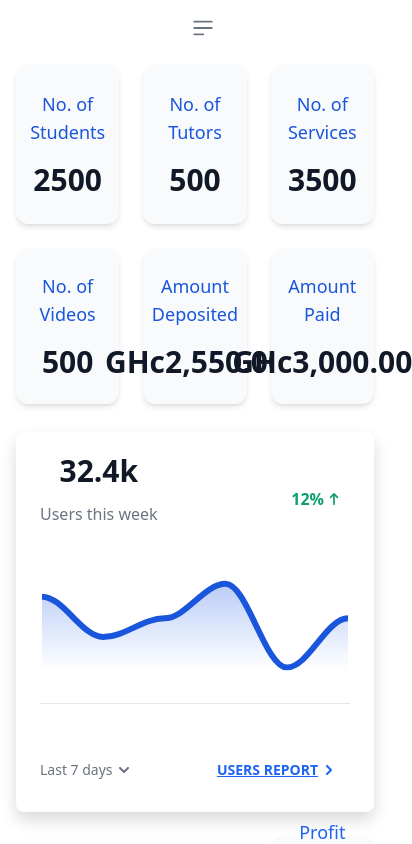
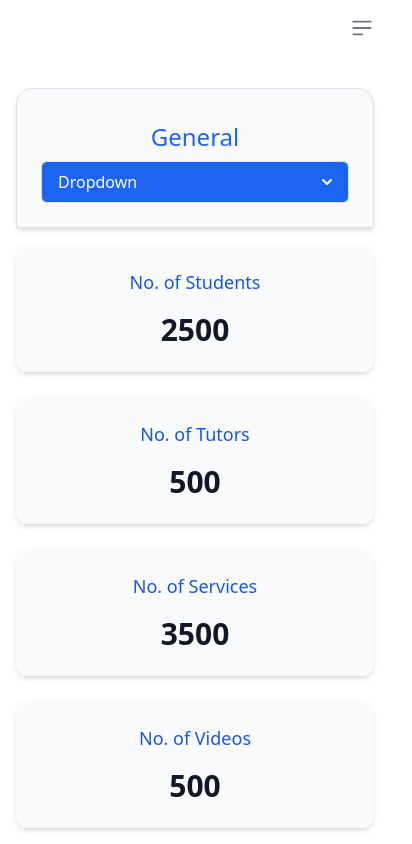
Before and after one commit to Tutorium-App/TutoriumDashboard, a React (Create React App) app: page /dashboard in a window 390 px wide. Shown: the top 844 px of the page, 412 px wide, since content can reach past the window. Built offline with nearby package versions, Linux system fonts and the light colour scheme.

Commit message:
responsivit

```diff
--- a/src/Dashboard/Dashboard.js
+++ b/src/Dashboard/Dashboard.js
@@ -10,18 +10,53 @@ const Dashboard = () => {
   const handleSidebarItemClick = (view) => {
     setCurrentView(view);
   };
+  const [isSidebarOpen, setIsSidebarOpen] = useState(true);
 
+  const toggleSidebar = () => {
+    setIsSidebarOpen(!isSidebarOpen);
+  };
+
+  const [isDropdownOpen, setDropdownOpen] = useState(false);
+
+  const toggleDropdown = () => {
+    setDropdownOpen(!isDropdownOpen);
+  };
+
+  const closeDropdown = () => {
+    setDropdownOpen(false);
+  };
   return (
     <div>
 
-      <button data-drawer-target="logo-sidebar" data-drawer-toggle="logo-sidebar" aria-controls="logo-sidebar" type="button" className="inline-flex items-center p-2 mt-2 ms-3 text-sm text-gray-500 rounded-lg sm:hidden hover:bg-gray-100 focus:outline-none focus:ring-2 focus:ring-gray-200 dark:text-gray-400 dark:hover:bg-gray-700 dark:focus:ring-gray-600">
-        <span className="sr-only">Open sidebar</span>
-        <svg className="w-6 h-6" aria-hidden="true" fill="currentColor" viewBox="0 0 20 20" xmlns="http://www.w3.org/2000/svg">
-          <path clip-rule="evenodd" fill-rule="evenodd" d="M2 4.75A.75.75 0 012.75 4h14.5a.75.75 0 010 1.5H2.75A.75.75 0 012 4.75zm0 10.5a.75.75 0 01.75-.75h7.5a.75.75 0 010 1.5h-7.5a.75.75 0 01-.75-.75zM2 10a.75.75 0 01.75-.75h14.5a.75.75 0 010 1.5H2.75A.75.75 0 012 10z"></path>
-        </svg>
-      </button>
-
-      <aside id="logo-sidebar" className="fixed top-0 left-0 z-40 w-64 h-screen transition-transform -translate-x-full sm:translate-x-0" aria-label="Sidebar">
+<div className="flex justify-end">
+  <button
+    data-drawer-target="logo-sidebar"
+    data-drawer-toggle="logo-sidebar"
+    aria-controls="logo-sidebar"
+    type="button"
+    className="inline-flex p-2 mt-2 mr-2 text-sm text-gray-500 rounded-lg sm:hidden hover:bg-gray-100 focus:outline-none focus:ring-2 focus:ring-gray-200 dark:text-gray-400 dark:hover:bg-gray-700 dark:focus:ring-gray-600"
+    onClick={toggleSidebar}
+  >
+    <span className="sr-only">Open sidebar</span>
+    <svg
+      className="w-6 h-6"
+      aria-hidden="true"
+      fill="currentColor"
+      viewBox="0 0 20 20"
+      xmlns="http://www.w3.org/2000/svg"
+    >
+      <path
+        clipRule="evenodd"
+        fillRule="evenodd"
+        d="M2 4.75A.75.75 0 012.75 4h14.5a.75.75 0 010 1.5H2.75A.75.75 0 012 4.75zm0 10.5a.75.75 0 01.75-.75h7.5a.75.75 0 010 1.5h-7.5a.75.75 0 01-.75-.75zM2 10a.75.75 0 01.75-.75h14.5a.75.75 0 010 1.5H2.75A.75.75 0 012 10z"
+      ></path>
+    </svg>
+  </button>
+  </div>
+      <aside id="logo-sidebar" className={`fixed top-0 left-0 z-40 w-54 h-screen transition-transform ${
+          isSidebarOpen ? "-translate-x-full   sm:translate-x-0" : "translate-x-0"
+        } sm:translate-x-0`}
+        aria-label="Sidebar">
         <div className="h-full px-3 py-4 overflow-y-auto bg-blue-600 dark:bg-gray-800">
           <a href="#" className="flex items-center ps-2.5 mb-5 no-underline">
             <img src="" alt="Logo" />
--- a/src/Dashboard/Home/Home.js
+++ b/src/Dashboard/Home/Home.js
@@ -1,110 +1,179 @@
 import React from 'react';
 import ChartComponent from '../ChartComponent'
+import { useState } from 'react';
 const Home = ()=>{
+  const [isDropdownOpen, setDropdownOpen] = useState(false);
 
+  const toggleDropdown = () => {
+    setDropdownOpen(!isDropdownOpen);
+  };
+
+  const closeDropdown = () => {
+    setDropdownOpen(false);
+  };
     return(
         <div className="p-2 sm:ml-64">
 
 
 
    <div className="p-2">
-
-<nav className="bg-white border-gray-200 dark:bg-gray-900 dark:border-gray-700 w-100 ">
-  <div className="max-w-screen-xl flex flex-wrap items-center mx-auto   ">
-
-    <div className="hidden w-full md:block md:w-100  " id="navbar-dropdown ">
-      <ul className="flex flex-col font-medium p-4 md:p-0 mt-4 border border-gray-100 shadow-md rounded-tl-lg  rounded-tr-lg bg-gray-50 md:space-x-8 rtl:space-x-reverse md:flex-row md:mt-0 md:border-0 md:bg-white dark:bg-gray-800 md:dark:bg-gray-900 dark:border-gray-700 justify-between">
+   <nav className="bg-white border-gray-200 dark:bg-gray-900 dark:border-gray-700 w-100 relative">
+      <div className="max-w-screen-xl flex flex-wrap items-center mx-auto">
+        <div className=" w-full md:block md:w-100" id="navbar-dropdown">
+          <ul className="flex flex-col font-medium p-4 md:p-0 mt-4 border border-gray-100 shadow-md rounded-tl-2xl rounded-tr-2xl bg-gray-50 md:space-x-8 rtl:space-x-reverse md:flex-row md:mt-0 md:border-0 md:bg-white dark:bg-gray-800 md:dark:bg-gray-900 dark:border-gray-700 justify-between">
             <li>
-  <a href="#" className="block items-center justify-between w-full py-2 px-2 text-2xl text-blue-600 rounded hover:bg-gray-100 md:hover:bg-transparent md:border-0 md:hover:text-blue-800 md:p-0 md:w-auto dark:text-white md:dark:hover:text-blue-500 dark:focus:text-white dark:border-gray-700 dark:hover:bg-gray-700 md:dark:hover:bg-transparent no-underline">
+              <a
+                href="#"
+                className="block items-center justify-between w-full py-2 px-2 text-2xl text-blue-600 rounded hover:bg-gray-100 md:hover:bg-transparent md:border-0 md:hover:text-blue-800 md:p-0 md:w-auto dark:text-white md:dark:hover:text-blue-500 dark:focus:text-white dark:border-gray-700 dark:hover:bg-gray-700 md:dark:hover:bg-transparent no-underline"
+              >
                 General
               </a>
             </li>
+            <li className="relative">
+              <button
+                id="dropdownNavbarLink"
+                className={`flex items-center justify-between w-full py-2 px-3 text-white rounded hover:bg-black md:hover:bg-blue-800 md:border-0 md:hover:text-blue-700 md:p-0 md:w-auto dark:text-white md:dark:hover:text-blue-500 dark:focus:text-white dark:border-gray-700 dark:hover:bg-gray-700 md:dark:hover:bg-transparent border bg-blue-600`}
+                onClick={toggleDropdown}
+              >
+                Dropdown{' '}
+                <svg
+                  className="w-2.5 h-2.5 ms-2.5"
+                  aria-hidden="true"
+                  xmlns="http://www.w3.org/2000/svg"
+                  fill="none"
+                  viewBox="0 0 10 6"
+                >
+                  <path
+                    stroke="currentColor"
+                    strokeLinecap="round"
+                    strokeLinejoin="round"
+                    strokeWidth="2"
+                    d="m1 1 4 4 4-4"
+                  />
+                </svg>
+              </button>
 
-
+              {isDropdownOpen && (
+                <div
+                  id="dropdownNavbar"
+                  className="absolute top-full right-0 z-10 font-normal bg-white divide-y divide-gray-100 rounded-lg shadow w-44 dark:bg-gray-700 dark:divide-gray-600"
+                >
+                  <ul className="py-2 text-sm text-gray-700 dark:text-gray-400">
                     <li>
-            <button id="dropdownNavbarLink" data-dropdown-toggle="dropdownNavbar" className="flex items-center justify-between w-full py-2 px-3 text-white rounded hover:bg-black md:hover:bg-blue-800 md:border-0 md:hover:text-blue-700 md:p-0 md:w-auto dark:text-white md:dark:hover:text-blue-500 dark:focus:text-white dark:border-gray-700 dark:hover:bg-gray-700 md:dark:hover:bg-transparent border bg-blue-600">Dropdown <svg className="w-2.5 h-2.5 ms-2.5" aria-hidden="true" xmlns="http://www.w3.org/2000/svg" fill="none" viewBox="0 0 10 6">
-    <path stroke="currentColor" stroke-linecap="round" stroke-linejoin="round" stroke-width="2" d="m1 1 4 4 4-4"/>
-  </svg></button>
-
-            <div id="dropdownNavbar" className="z-10 hidden font-normal bg-white divide-y divide-gray-100 rounded-lg shadow w-44 dark:bg-gray-700 dark:divide-gray-600">
-                <ul className="py-2 text-sm text-gray-700 dark:text-gray-400" aria-labelledby="dropdownLargeButton">
-                  <li>
-                    <a href="#" className="block px-4 py-2 hover:bg-gray-100 dark:hover:bg-gray-600 dark:hover:text-white">Dashboard</a>
+                      <a
+                        href="#"
+                        className="block px-4 py-2 hover:bg-gray-100 dark:hover:bg-gray-600 dark:hover:text-white"
+                      >
+                        Dashboard
+                      </a>
                     </li>
                     <li>
-                    <a href="#" className="block px-4 py-2 hover:bg-gray-100 dark:hover:bg-gray-600 dark:hover:text-white">Settings</a>
+                      <a
+                        href="#"
+                        className="block px-4 py-2 hover:bg-gray-100 dark:hover:bg-gray-600 dark:hover:text-white"
+                      >
+                        Settings
+                      </a>
                     </li>
                     <li>
-                    <a href="#" className="block px-4 py-2 hover:bg-gray-100 dark:hover:bg-gray-600 dark:hover:text-white">Earnings</a>
+                      <a
+                        href="#"
+                        className="block px-4 py-2 hover:bg-gray-100 dark:hover:bg-gray-600 dark:hover:text-white"
+                      >
+                        Earnings
+                      </a>
                     </li>
                   </ul>
                   <div className="py-1">
-                  <a href="#" className="block px-4 py-2 text-sm text-gray-700 hover:bg-gray-100 dark:hover:bg-gray-600 dark:text-gray-200 dark:hover:text-white">Sign out</a>
+                    <a
+                      href="#"
+                      className="block px-4 py-2 text-sm text-gray-700 hover:bg-gray-100 dark:hover:bg-gray-600 dark:text-gray-200 dark:hover:text-white"
+                    >
+                      Sign out
+                    </a>
                   </div>
                 </div>
+              )}
             </li>
-
           </ul>
         </div>
       </div>
     </nav>
 
 
-
-   <div className="">
-      <div className="grid grid-cols-3 gap-4 mb-4 h-40 ">
-         <div className="flex flex-col items-center justify-center rounded-xl bg-gray-50 dark:bg-gray-800 shadow-md">
-        <span className="text-lg font-medium text-blue-700 dark:text-gray-200 pb-3">No. of Students</span>
-        <span className="text-3xl font-bold text-gray-900 dark:text-white">2500</span>
+    <div className="lg:grid lg:grid-cols-3 lg:gap-4 lg:mb-4 ">
+  <div className="flex flex-col items-center justify-center rounded-xl bg-gray-50 dark:bg-gray-800 shadow-md mb-4 p-4">
+    <span className="text-lg font-medium text-blue-700 dark:text-gray-200 pb-3">
+      No. of Students
+    </span>
+    <span className="text-3xl font-bold text-gray-900 dark:text-white">
+      2500
+    </span>
   </div>
-      <div className="flex flex-col items-center justify-center rounded-xl bg-gray-50 dark:bg-gray-800 shadow-md">
-        <span className="text-lg font-medium text-blue-700 dark:text-gray-200 pb-3">No. of Tutors</span>
-        <span className="text-3xl font-bold text-gray-900 dark:text-white">500</span>
+  <div className="flex flex-col items-center justify-center rounded-xl bg-gray-50 dark:bg-gray-800 shadow-md mb-4 p-4 ">
+    <span className="text-lg font-medium text-blue-700 dark:text-gray-200 pb-3">
+      No. of Tutors
+    </span>
+    <span className="text-3xl font-bold text-gray-900 dark:text-white">
+      500
+    </span>
   </div>
-      <div className="flex flex-col items-center justify-center rounded-xl bg-gray-50 dark:bg-gray-800 shadow-md">
-        <span className="text-lg font-medium text-blue-700 dark:text-gray-200 pb-3">No. of Services</span>
-        <span className="text-3xl font-bold text-gray-900 dark:text-white">3500</span>
+  <div className="flex flex-col items-center justify-center rounded-xl bg-gray-50 dark:bg-gray-800 shadow-md mb-4 p-4  ">
+    <span className="text-lg font-medium text-blue-700 dark:text-gray-200 pb-3">
+      No. of Services
+    </span>
+    <span className="text-3xl font-bold text-gray-900 dark:text-white">
+      3500
+    </span>
   </div>
 </div>
-      <div className="grid grid-cols-3 gap-4 mb-4 h-40 pb-1 ">
-      <div className="flex flex-col items-center justify-center rounded-xl bg-gray-50 dark:bg-gray-800 shadow-md">
-        <span className="text-lg font-medium text-blue-700 dark:text-gray-200 pb-3">No. of Videos</span>
-        <span className="text-3xl font-bold text-gray-900 dark:text-white">500</span>
+
+<div className="lg:grid lg:grid-cols-3 lg:gap-4 lg:mb-4 ">
+  <div className="flex flex-col items-center justify-center rounded-xl bg-gray-50 dark:bg-gray-800 shadow-md mb-4 p-4 ">
+    <span className="text-lg font-medium text-blue-700 dark:text-gray-200 pb-3">
+      No. of Videos
+    </span>
+    <span className="text-3xl font-bold text-gray-900 dark:text-white">
+      500
+    </span>
   </div>
-      <div className="flex flex-col items-center justify-center rounded-xl bg-gray-50 dark:bg-gray-800 shadow-md">
-        <span className="text-lg font-medium text-blue-700 dark:text-gray-200 pb-3">Amount Deposited</span>
-        <span className="text-3xl font-bold text-gray-900 dark:text-white">GHc2,550.00</span>
+  <div className="flex flex-col items-center justify-center rounded-xl bg-gray-50 dark:bg-gray-800 shadow-md mb-4  p-4 ">
+    <span className="text-lg font-medium text-blue-700 dark:text-gray-200 pb-3">
+      Amount Deposited
+    </span>
+    <span className="text-3xl font-bold text-gray-900 dark:text-white">
+      GHc2,550.00
+    </span>
   </div>
-         <div className="flex flex-col items-center justify-center rounded-xl bg-gray-50 dark:bg-gray-800 shadow-md">
-        <span className="text-lg font-medium text-blue-700 pb-3">Amount Paid</span>
-        <span className="text-3xl font-bold text-gray-900 dark:text-white">GHc3,000.00</span>
+  <div className="flex flex-col items-center justify-center rounded-xl bg-gray-50 dark:bg-gray-800 shadow-md mb-4 p-4  ">
+    <span className="text-lg font-medium text-blue-700 pb-3">
+      Amount Paid
+    </span>
+    <span className="text-3xl font-bold text-gray-900 dark:text-white">
+      GHc3,000.00
+    </span>
   </div>
 </div>
-      <div>
-      <ChartComponent />
+<div className="lg:flex lg:items-center lg:justify-center mb-4">
+  <ChartComponent/>
   </div>
-      {/**/}
+  <div className="lg:flex lg:items-center lg:justify-end mb-4">
+  <div className="flex flex-col items-center justify-center rounded-xl bg-gray-50 dark:bg-gray-800 shadow-md p-2 lg:ml-auto">
+    <span className="text-lg font-medium text-blue-600 dark:text-gray-200">
+      Profit Generated:{" "}
+      <span className="text-gray-400">GHc250,000.00</span>{" "}
+    </span>
+  </div>
+</div>
 
-      <div className="grid grid-cols-3 gap-4 mt-4">
-         <div >
 
-         </div>
-         <div >
 
-         </div>
-         <div className="flex flex-col items-center justify-center h-12 rounded-xl bg-gray-50 dark:bg-gray-800 shadow-md">
-               <span className="text-lg font-medium text-blue-600 dark:text-gray-200  ">Profit Generated: <span className='text-gray-400'>GHc250,000.00</span> </span>
 
    </div>
 
    </div>
 
 
-   </div>
-
-   </div>
-</div>
-
     )
 
 }
```
Lines whose indentation alone changed are shown as unchanged.
